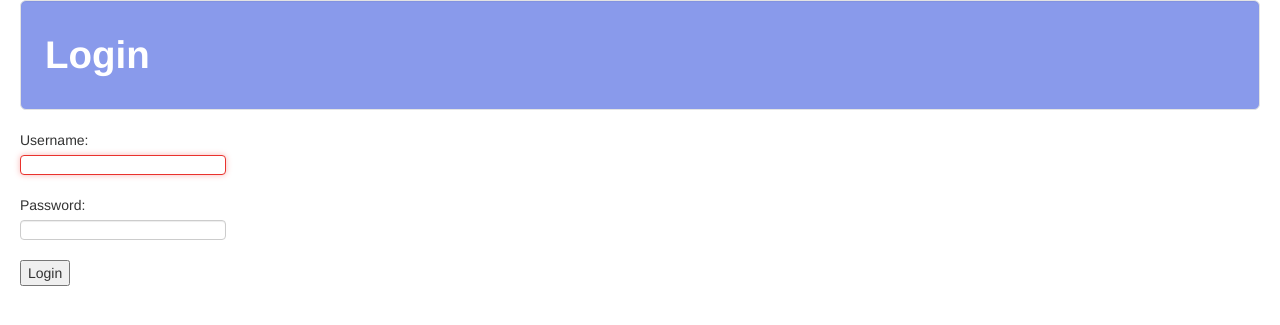
After one commit to lynnreave/kingmaker5e, a Django app: page /login/ in a window 1280 px wide. The commit adds this page. Shown: the top 325 px of the page. Run offline with Django 3.2, Linux system fonts and the light colour scheme; some libraries are stand-ins or nearby versions.

Commit message:
Added login/logout mechanisms for GUI.

```diff
--- /dev/null
+++ b/templates/registration/login.html
@@ -0,0 +1,35 @@
+<!DOCTYPE html>
+{% load staticfiles %}
+<html lang="en">
+<head>
+    <meta charset="UTF-8">
+
+    <!-- styling -->
+    <link rel="stylesheet" href="//maxcdn.bootstrapcdn.com/bootstrap/3.2.0/css/bootstrap.min.css">
+    <link href="/static/css/bootstrap.min.css" rel="stylesheet" media="screen">
+    <link href="/static/css/bootstrap-responsive.min.css" rel="stylesheet">
+    <script src="http://code.jquery.com/jquery-latest.js"></script>
+    <script src="/static/js/bootstrap.min.js"></script>
+    <meta name="viewport" content="width=device-width, initial-scale=1.0">
+    <link rel="shortcut icon" type="image/ico" href="{% static 'img/favicon.ico' %}"/>
+    <link rel="stylesheet" href="{% static 'css/custom.css' %}">
+
+    <!-- display page title -->
+    <title>Kingmaker5E</title>
+</head>
+<body>
+    <div class="container-fluid">
+        <div class="well well-large" style="background-color: #899AEB;">
+            <h1 style="color: #ffffff;">Login</h1>
+        </div>
+
+        <div>
+            <form method="post">
+                {% csrf_token %}
+                {{ form.as_p }}
+                <button type="submit">Login</button>
+            </form>
+        </div>
+    </div>
+</body>
+</html>
--- a/website/settings.py
+++ b/website/settings.py
@@ -26,6 +26,8 @@ SECRET_KEY = 'z=np)h%lqrwq!0#bqlhxp!h#ro*rai2b#@wea^7ubh-t2&yw9-'
 DEBUG = True
 
 ALLOWED_HOSTS = ['127.0.0.1', '.pythonanywhere.com']
+
+LOGIN_REDIRECT_URL = 'core:home'
 
 
 # Application definition
--- a/website/urls.py
+++ b/website/urls.py
@@ -16,9 +16,12 @@ Including another URLconf
 from django.contrib import admin
 from django.urls import path
 from django.urls import include
+from django.contrib.auth import views as auth_views
 
 urlpatterns = [
     path('', include('core.urls')),
+    path('login/', auth_views.login, name='login'),
+    path('logout/', auth_views.logout, {'next_page': 'core:home'}, name='logout'),
     path('admin/', admin.site.urls),
     path('people/', include('people.urls')),
     path('territory/', include('territory.urls')),
```
Also changed, not shown: templates/base.html (+14 -3 lines), db.sqlite3.
